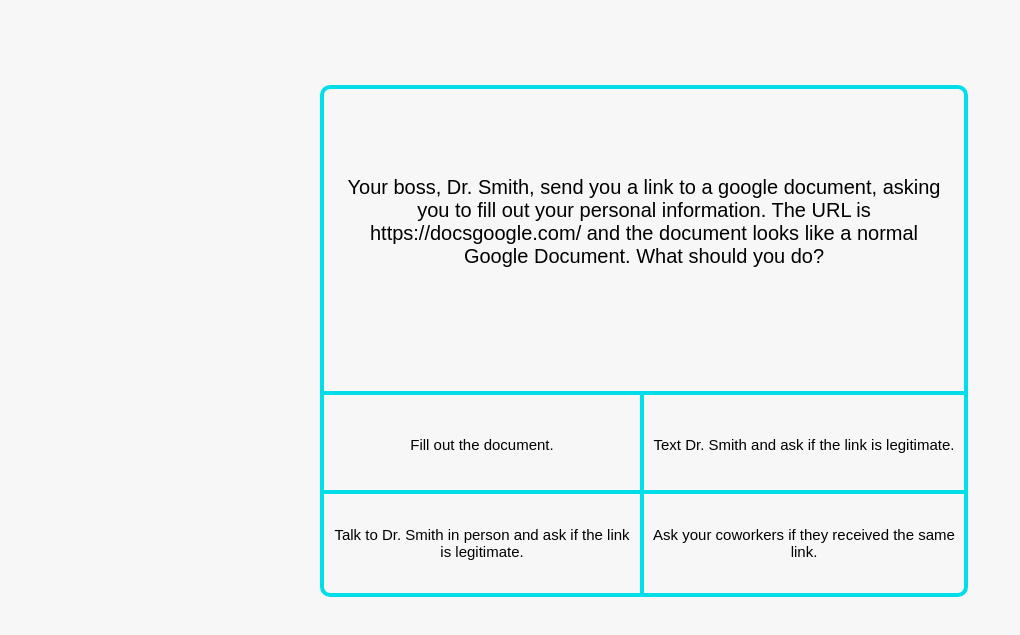
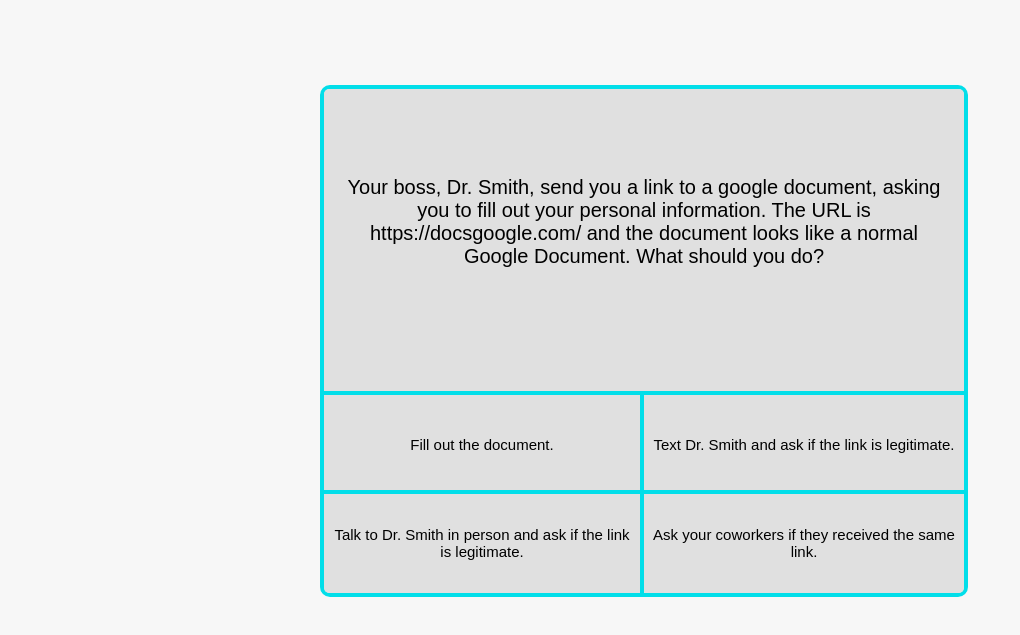
Before and after one commit to Jacob-Guglielmin/ImmuneIT, a website: page question.html in a window 1280 px wide. Shown: the part 35-670 px from the top of the page, without its empty margins (0-1020 px from the left). Drawn offline with Linux system fonts and the light colour scheme; a web font is replaced by a local one.

Commit message:
Question style changes

```diff
--- a/css/main.css
+++ b/css/main.css
@@ -3,6 +3,7 @@
     --color-primary: #000;
     --color-secondary: #02dee9;
     --color-highlight: #b6ebee;
+    --color-background-alt: #e0e0e0;
 }
 
 /* latin-ext */
--- a/css/question.css
+++ b/css/question.css
@@ -2,11 +2,13 @@
     display: grid;
     flex-direction: column;
     flex-wrap: wrap;
-    margin: 4px;
+    padding: 4px;
+    border-radius: 5px;
     width: auto;
     height: calc(100% - 8px);
     grid-template-rows: 3fr 1fr 1fr;
     grid-template-columns: repeat(2, 1fr);
+    background: var(--color-background-alt);
 }
 
 .qQuestion {
@@ -19,6 +21,7 @@
     grid-row: 1;
     grid-column: 1/5;
     font-size: 2em;
+    background: transparent;
 }
 
 .qOption {
```
